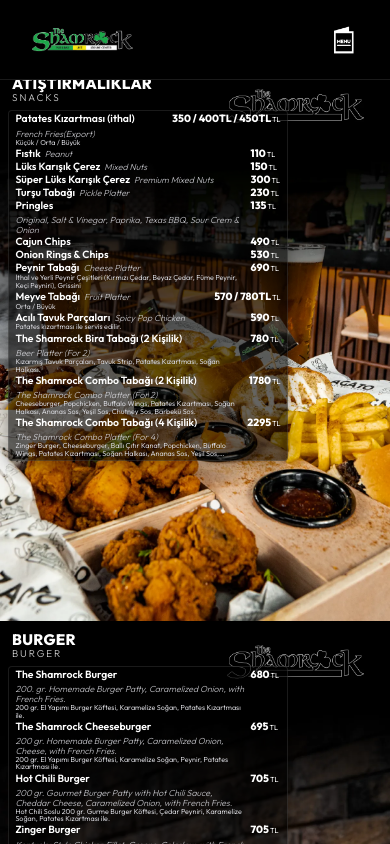
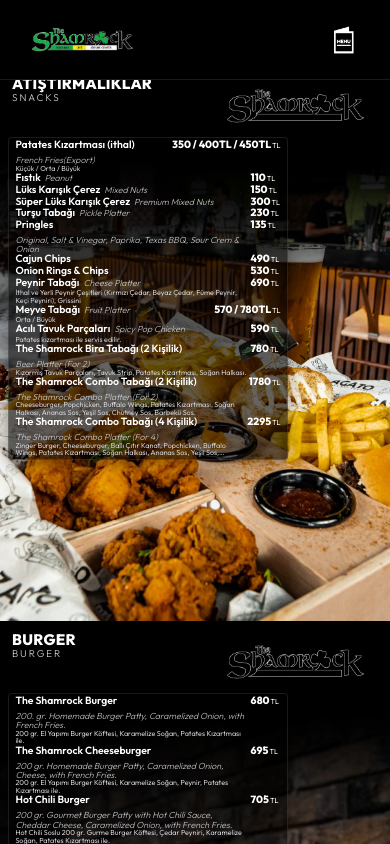
Before and after one commit to cihantepe0/zagato-menu, a Next.js app: page / in a window 390 px wide. Shown: the top 844 px of the page. Built offline with nearby package versions, Linux system fonts and the light colour scheme.

Commit message:
UI: Lowered boxes to avoid logo occlusion and ultra-shrinked mobile wine grid

```diff
--- a/app/page.module.css
+++ b/app/page.module.css
@@ -62,7 +62,7 @@
   z-index: 1;
   display: flex;
   flex-direction: column;
-  padding: 4.8rem 2.2rem 1.2rem 2.2rem; /* Reduced top padding for top-left cards */
+  padding: 6.2rem 2.2rem 1.2rem 2.2rem; /* Lowered to avoid background logo */
   box-sizing: border-box;
 }
 
@@ -278,7 +278,7 @@
   }
 
   .contentOverlay {
-    padding: 2.8rem 0.5rem 0.6rem 0.5rem;
+    padding: 4.5rem 0.5rem 0.6rem 0.5rem; /* Lowered on mobile to avoid logo */
   }
 
   .itemsCardWrapper {
@@ -339,9 +339,24 @@
   .itemDescription { font-size: 0.45rem; line-height: 1.05; margin-top: 0.02rem; }
 
   .menuItem {
-    margin-bottom: 0.1rem;
-    gap: 0.35rem;
-    line-height: 1.1;
+    margin-bottom: 0.05rem;
+    gap: 0.25rem;
+    line-height: 1.05;
+  }
+
+  /* Ultra-Shrink for mobile Wine Grid */
+  .quadGridWrapper .itemsCard {
+    max-width: 170px;
+    width: 82%;
+    padding: 0.1rem 0.3rem;
+  }
+
+  .quadGridWrapper .itemName {
+    font-size: 0.58rem;
+  }
+
+  .quadGridWrapper .itemPrice {
+    font-size: 0.58rem;
   }
 
   .headersRow, .columnPrices {
```
